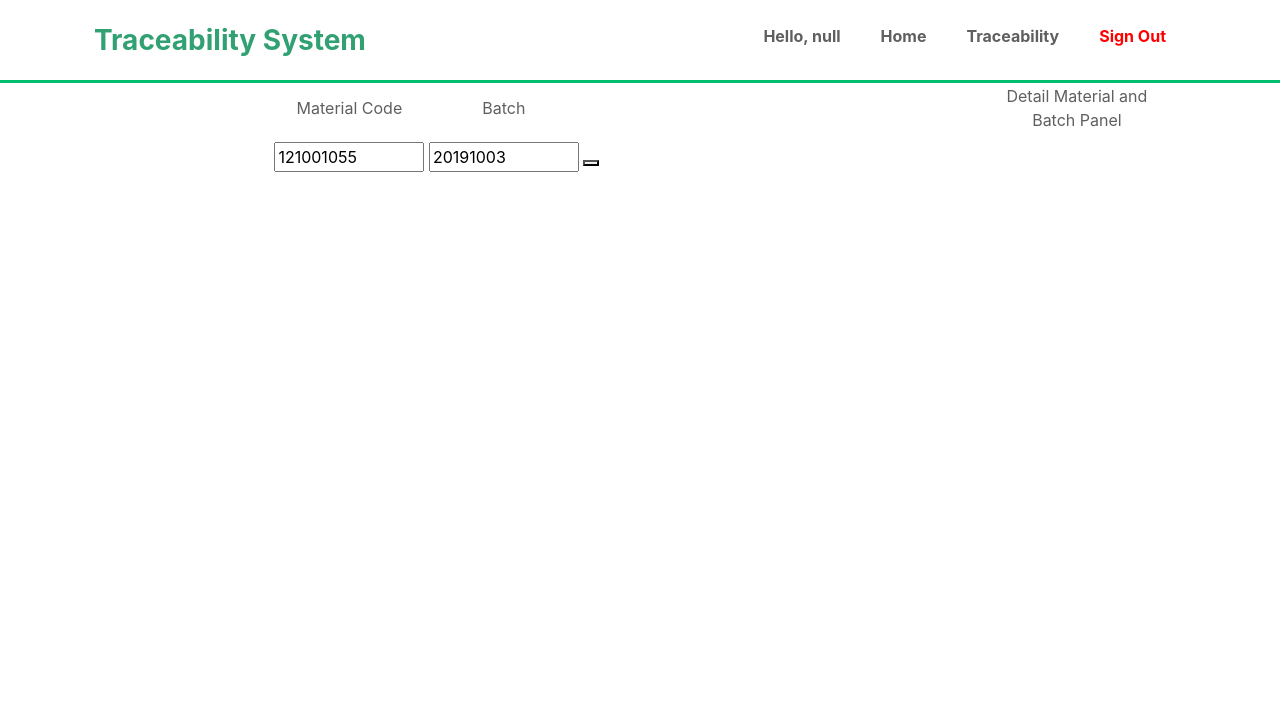
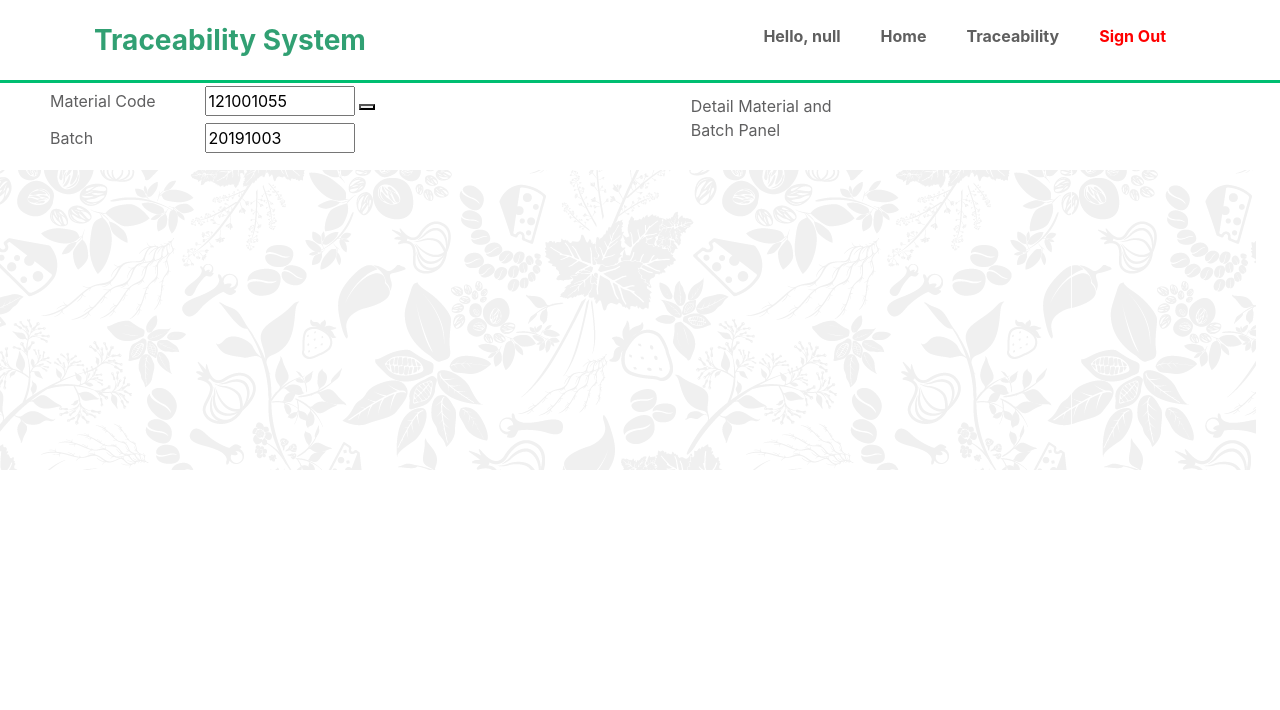
Before and after one commit to raiardinata/d3_project_RA_KGP, a PHP site: page /pages/trace.php in a window 1280 px wide. Shown: the top 710 px of the page. Run offline with PHP 8.4, Linux system fonts and the light colour scheme; some libraries are stand-ins or nearby versions.

Commit message:
Update New Css Placement

```diff
--- a/pages/trace.php
+++ b/pages/trace.php
@@ -88,20 +88,20 @@
         <div style="width: 100%; height: 100%;">
             <table width="100%" height="20%">
                 <tr>
-                    <td>
+                    <td style="text-align: left; padding-left: 50px; width: 50%;">
                         <label style="width: 150px; color: #5F5F60">Material Code</label>
-                        <label style="width: 150px; color: #5F5F60">Batch</label>
-                        <button type="submit" id="dummy" style="visibility: hidden;"><i class="fa fa-search"></i></button>
+                        <input type="text" id="inputMaterialcode" name="fname" placeholder="Material Code" value="121001055" style="width: 150px;">
+                        <button type="submit" id="btnSearch"><i class="fa fa-search"></i></button>
                     </td>
-                    <td>
+                    <td rowspan="2" style="text-align: left; padding-left: 50px; width: 50%; border: solid;">
                         <label style="width: 150px; color: #5F5F60">Detail Material and Batch Panel</label>
                     </td>
                 </tr>
                 <tr>
-                    <td>
-                        <input type="text" id="inputMaterialcode" name="fname" placeholder="Material Code" value="121001055" style="width: 150px;">
+                    <td style="text-align: left; padding-left: 50px; width: 50%;">
+                        <label style="width: 150px; color: #5F5F60">Batch</label>
                         <input type="text" id="inputBatch" name="fname" placeholder="Batch" value="20191003" style="width: 150px;">
-                        <button type="submit" id="btnSearch"><i class="fa fa-search"></i></button>
+                        <button type="submit" id="dummy" style="visibility: hidden;"><i class="fa fa-search"></i></button>
                     </td>
                 </tr>
             </table>
@@ -113,7 +113,7 @@
             <div class="row" style="margin-right: 0px;">
                 <!-- Trace-->
                 <div class="col-lg-4 mb-5 mb-lg-0" style="flex:0 0 100%;max-width: 100%; padding-top: 10px; padding-bottom: 10px;">
-                    <svg id="viz" width="100%" height="300px"></svg>
+                    <svg id="viz" width="100%" height="300px" style="background-image: url(../images/Backgroud_ind.png);"></svg>
                     <script src="../js/index.js"></script>
                 </div>
                 <!-- Detail panel-->
```
Also changed, not shown: images/Backgroud_ind.png (added), images/gray_grid.jpg (renamed from images/grid_DominikKiss_SubtlePatterns.jpg).
